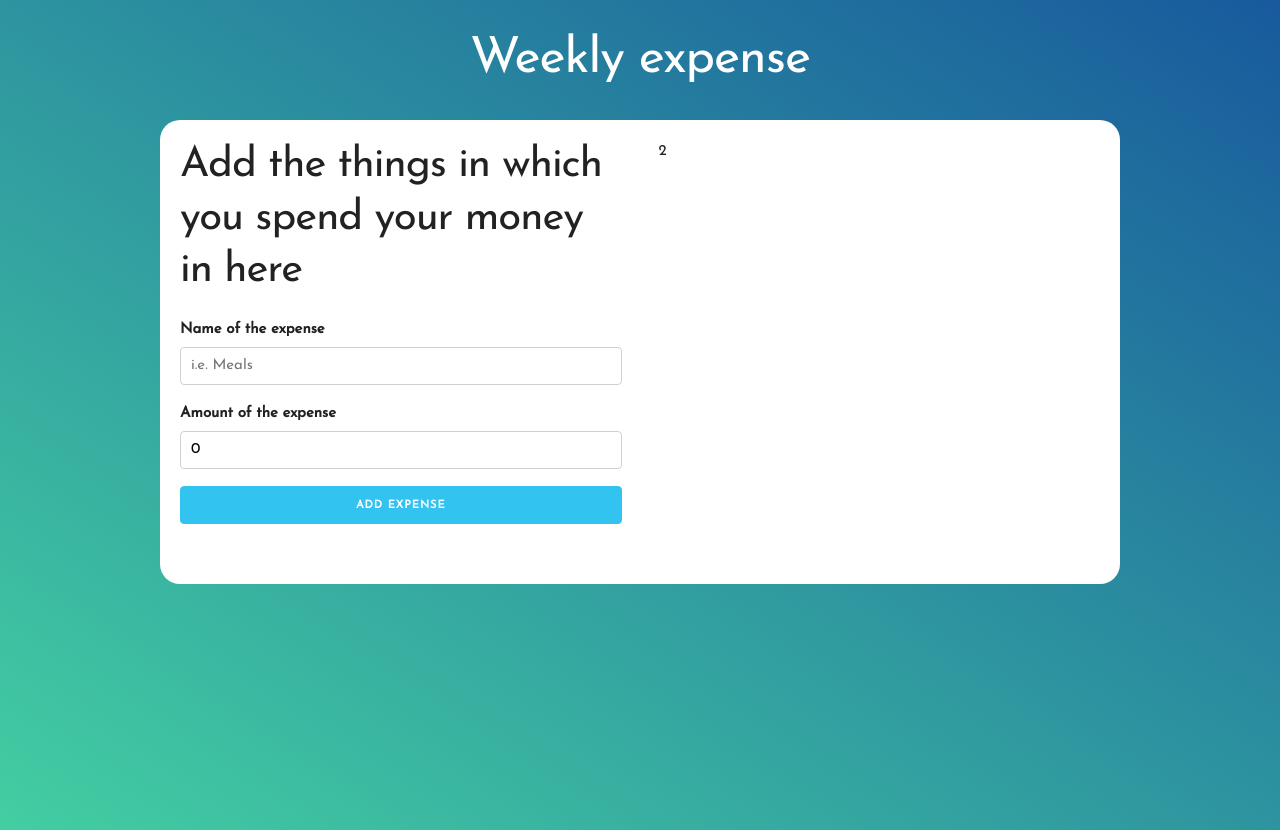
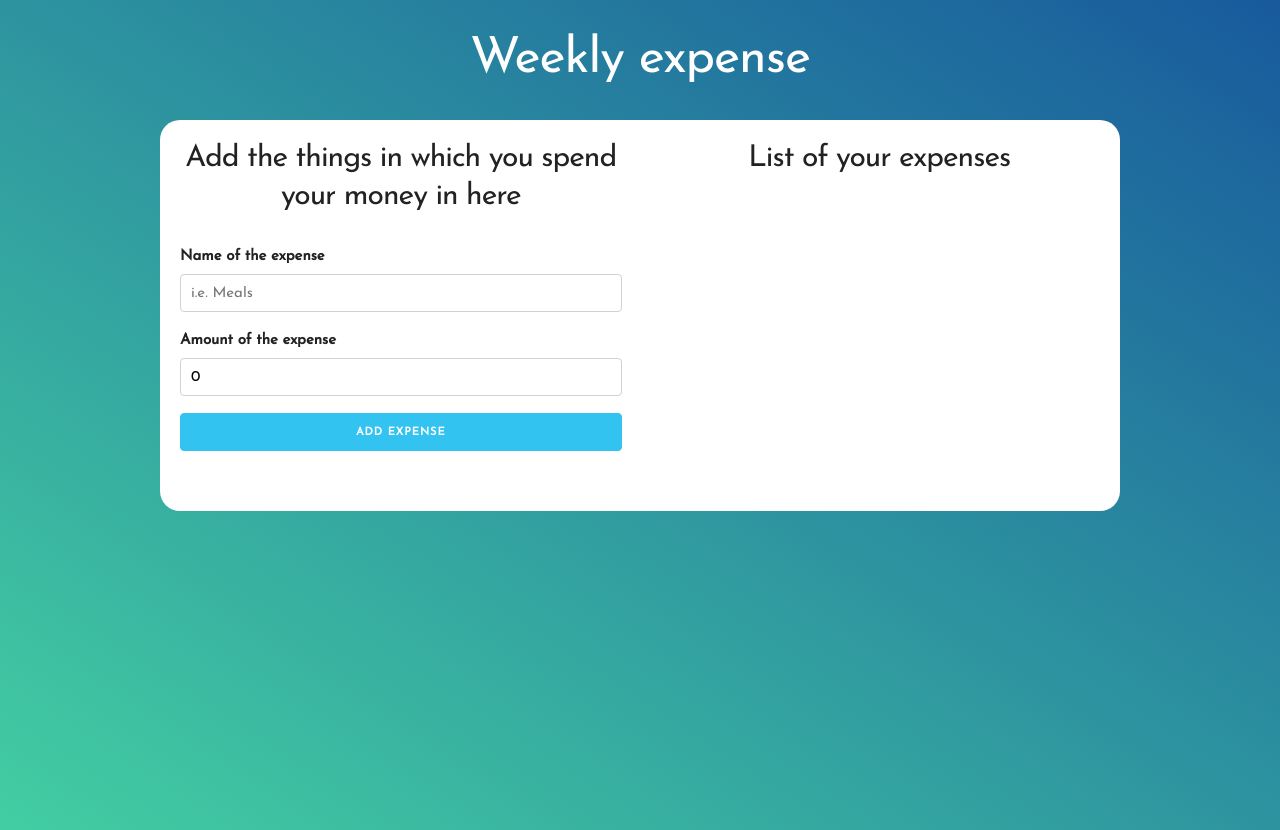
Before and after one commit to AntonioSalazar/react-weekly-expense, a React (Create React App) app: page / in a window 1280 px wide. Both pictures are taken after typing "5" into the empty fields and a click on the input "Set Budget". Built offline with nearby package versions, Linux system fonts and the light colour scheme.

Commit message:
able to display an expense

```diff
--- a/src/App.js
+++ b/src/App.js
@@ -1,6 +1,7 @@
 import React, {useState} from 'react';
 import Question from './components/Question';
 import Form from './components/Form';
+import List from './components/List';
 
 function App() {
 
@@ -43,7 +44,9 @@ function App() {
                 />
               </div>
               <div className="one-half column">
-                2
+                <List
+                  expensesArray={expensesArray}
+                />
               </div>
             </div>
             )
--- /dev/null
+++ b/src/components/IndividualExpense.js
@@ -0,0 +1,12 @@
+import React from 'react'
+
+const IndividualExpense = ({individualExpense}) => (
+    <li >
+        <p>
+            {individualExpense.nameExpense}
+            <span className="expense">${individualExpense.amountExpense}</span>
+        </p>
+    </li>
+)
+
+export default IndividualExpense;
--- /dev/null
+++ b/src/components/List.js
@@ -0,0 +1,20 @@
+import React from 'react';
+import IndividualExpense from './IndividualExpense';
+
+const List = ({expensesArray}) =>
+    (
+       <div className='expenses'>
+           <h2>List of your expenses</h2>
+            {
+                expensesArray.map(individualExpense => (
+                    <IndividualExpense
+                        key={individualExpense.id}
+                        individualExpense={individualExpense}
+                    />
+                ))
+            }
+       </div>
+    )
+
+
+export default List;
--- a/src/index.scss
+++ b/src/index.scss
@@ -34,6 +34,13 @@ h1{
   margin: 3rem 0;
 }
 
+h2 {
+  font-weight: 100;
+  margin-bottom:30px;
+  font-size:3rem!important;
+  text-align: center;
+}
+
 .main-content{
   background-color: white;
   padding: 3rem;
@@ -64,3 +71,27 @@ h1{
 .field {
   margin-bottom: .2rem;
 }
+
+.expenses  {
+  margin-bottom: 2rem;
+}
+.expenses li{
+  list-style: none;
+  margin-bottom: 0rem;
+  border-bottom: 1px solid #e1e1e1;
+  padding: 1rem 0;
+}
+.expenses li:last-of-type {
+  margin-bottom: 0!important;
+}
+.expenses li p {
+  display: flex;
+  justify-content: space-between;
+  align-items: center;
+  margin:0;
+}
+.expenses li p .expense {
+  background-color: #004085;
+  padding: 1rem;
+  color: white;
+}
```
